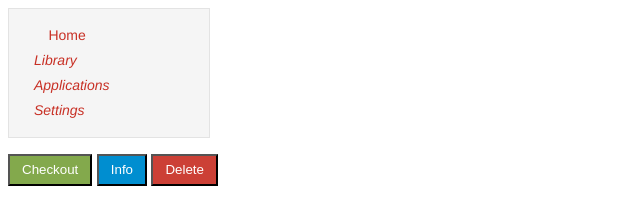
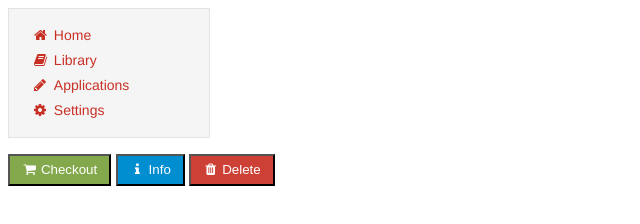
Before and after one commit to dtsankov/JS-FrontEnd-HTML-CSS, a plain HTML site: page 04.Typography in CSS - Exercise/Task 8/index.html in a window 1280 px wide. Shown: the whole page, without its empty margins (0-640 px from the left). Drawn offline with Linux system fonts and the light colour scheme.

Commit message:
Update on Font Awesome

```diff
--- a/04.Typography in CSS - Exercise/Task 8/index.html
+++ b/04.Typography in CSS - Exercise/Task 8/index.html
@@ -4,25 +4,25 @@
     <meta charset="UTF-8">
     <meta http-equiv="X-UA-Compatible" content="IE=edge">
     <meta name="viewport" content="width=device-width, initial-scale=1.0">
+    <link rel="stylesheet" href="https://cdnjs.cloudflare.com/ajax/libs/font-awesome/4.7.0/css/font-awesome.min.css">
     <link rel="stylesheet" href="./styles.css">
-    <link rel="stylesheet" href="https://cdnjs.cloudflare.com/ajax/libs/font-awesome/4.7.0/css/font-awesome.min.css">
     <title>Font Awesome Icons</title>
 </head>
 <body>
 
     <nav>
         <ul>
-            <li><a href="#"><i class="fas fa-home"></i>Home</a></li>
-            <li><a href="#"><i>Library</i></a></li>
-            <li><a href="#"><i>Applications</i></a></li>
-            <li><a href="#"><i>Settings</i></a></li>
+            <li><a href="#"><i class="fa fa-home"></i>Home</a></li>
+            <li><a href="#"><i class="fa fa-book"></i>Library</a></li>
+            <li><a href="#"><i class="fa fa-pencil"></i>Applications</a></li>
+            <li><a href="#"><i class="fa fa-gear"></i>Settings</a></li>
         </ul>
     </nav>
 
     <p>
-        <button class="shopping">Checkout</button>
-        <button class="info">Info</button>
-        <button class="delete">Delete</button>
+        <button class="shopping"><i class="fa fa-shopping-cart"></i>Checkout</button>
+        <button class="info"><i class="fa fa-info"></i>Info</button>
+        <button class="delete"><i class="fa fa-trash"></i>Delete</button>
     </p>
 </body>
 </html>
```
